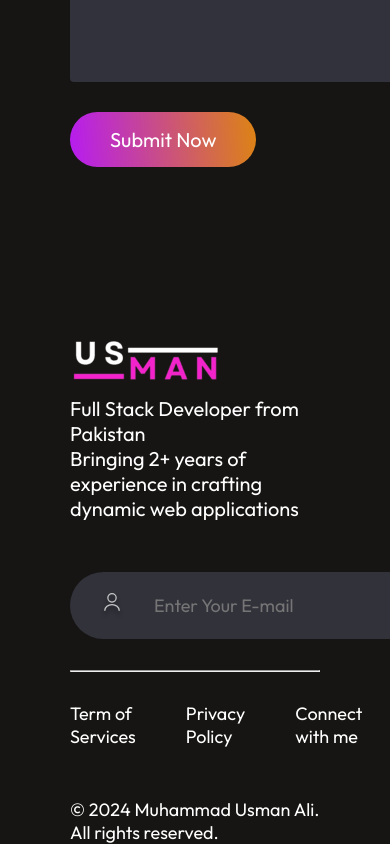
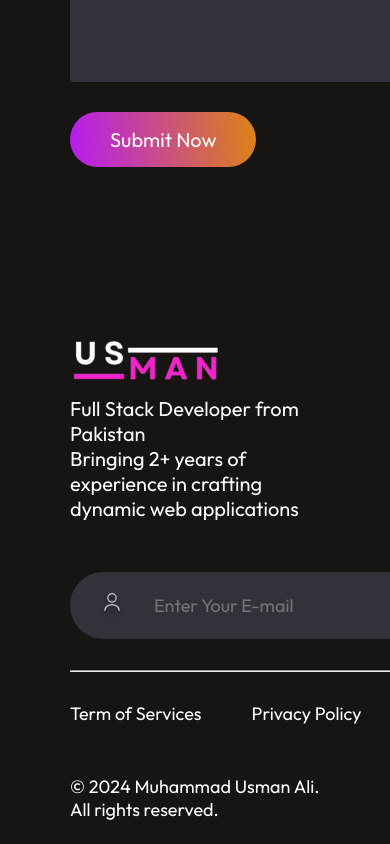
Before and after one commit to M-UsmanAli/portfolio, a React (Vite) app: page / in a window 390 px wide. Shown: the part 7450-8294 px from the top of the page. After the commit the page ends 8271 px from the top, so only its background shows below. Built offline with nearby package versions, Linux system fonts and the light colour scheme.

Commit message:
footer resposivness

```diff
--- a/src/components/Footer/Footer.css
+++ b/src/components/Footer/Footer.css
@@ -74,6 +74,27 @@
     transition: 0.3s;
 }
 
+@media(max-width:480px){
+    .footer{
+        margin: 50px 70px;
+    }
+    .footer hr{
+        width: 190%;
+    }
+    .footer-top{
+        flex-direction: column;
+        gap: 50px;
+    }
+    .footer-bottom{
+        display: flex;
+        flex-direction: column-reverse;
+    }
+    .footer-bottom-right{
+        width: 190%;
+        justify-content: space-between;
+    }
+}
+
 @media(max-width:768px){
     .footer{
         margin: 50px 70px;
```
